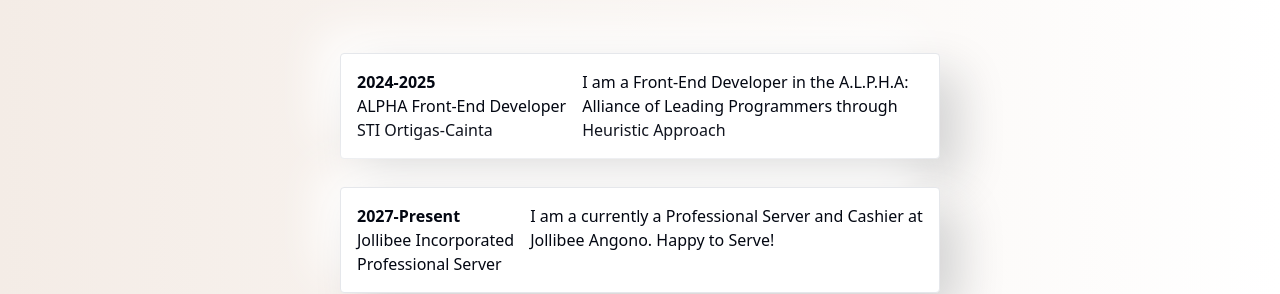
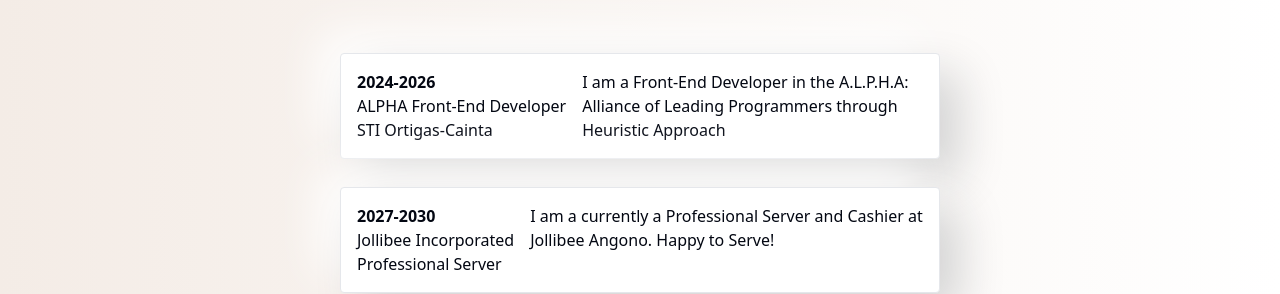
Before and after one commit to GGetizo/Getizo_Resume, a Next.js app: page /curriculumVitae in a window 1280 px wide. Shown: the part 147-441 px from the top of the page. Built offline with nearby package versions, Linux system fonts and the light colour scheme.

Commit message:
adjustments

```diff
--- a/src/app/curriculumVitae/page.tsx
+++ b/src/app/curriculumVitae/page.tsx
@@ -22,7 +22,7 @@ export default function Page(){
     >
       <CardContent className="p-4 flex flex-row justify-between space-x-4">
         <div className="flex-shrink-0">
-          <p className="text-base font-bold">2024-2025</p>
+          <p className="text-base font-bold">2024-2026</p>
           <p className="lg:text-base text-sm font-medium">ALPHA Front-End Developer</p>
           <p className="lg:text-base text-sm">STI Ortigas-Cainta</p>
         </div>
@@ -40,7 +40,7 @@ export default function Page(){
     >
       <CardContent className="p-4 flex flex-row justify-between space-x-4">
         <div className="flex-shrink-0">
-          <p className="text-base font-bold">2027-Present</p>
+          <p className="text-base font-bold">2027-2030</p>
           <p className="lg:text-base text-sm font-medium">Jollibee Incorporated</p>
           <p className="lg:text-base text-sm">Professional Server</p>
         </div>
```
